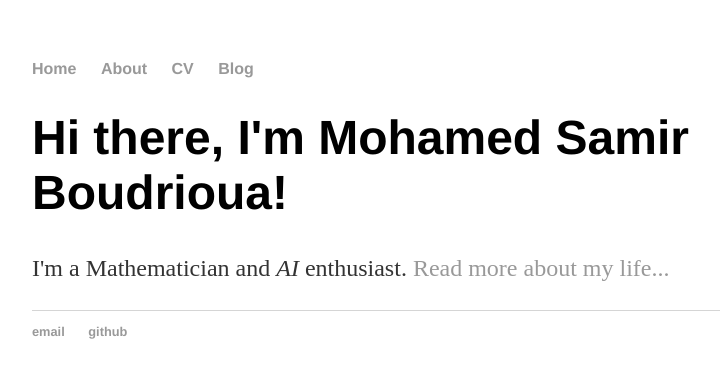
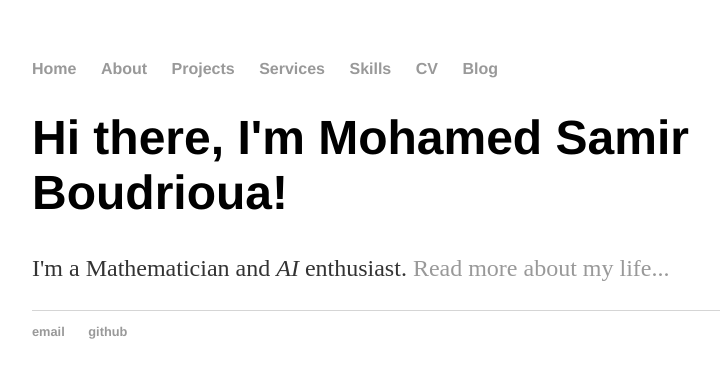
Before and after one commit to MSamir9/MSamir9.github.io, a plain HTML site: page index.html in a window 1280 px wide. Shown: the whole page, without its empty margins (160-880 px from the left). Drawn offline with Linux system fonts and the light colour scheme.

Commit message:
Update index.html

```diff
--- a/index.html
+++ b/index.html
@@ -10,6 +10,9 @@
     		<ul>
         		<li><a href="/">Home</a></li>
 	        	<li><a href="/about">About</a></li>
+			<li><a href="/">Projects</a></li>
+        		<li><a href="/">Services</a></li>
+        		<li><a href="/">Skills</a></li>
         		<li><a href="/cv">CV</a></li>
         		<li><a href="/blog">Blog</a></li>
     		</ul>
```
